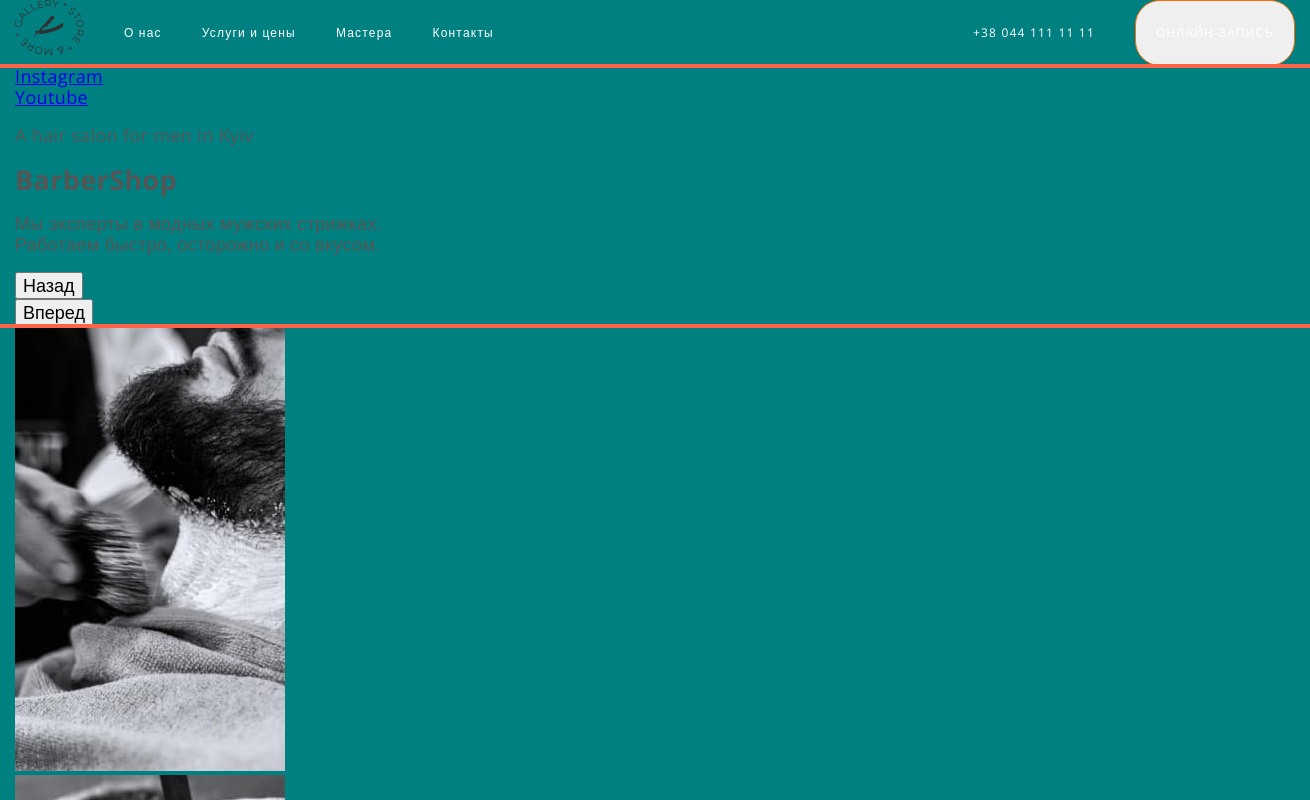
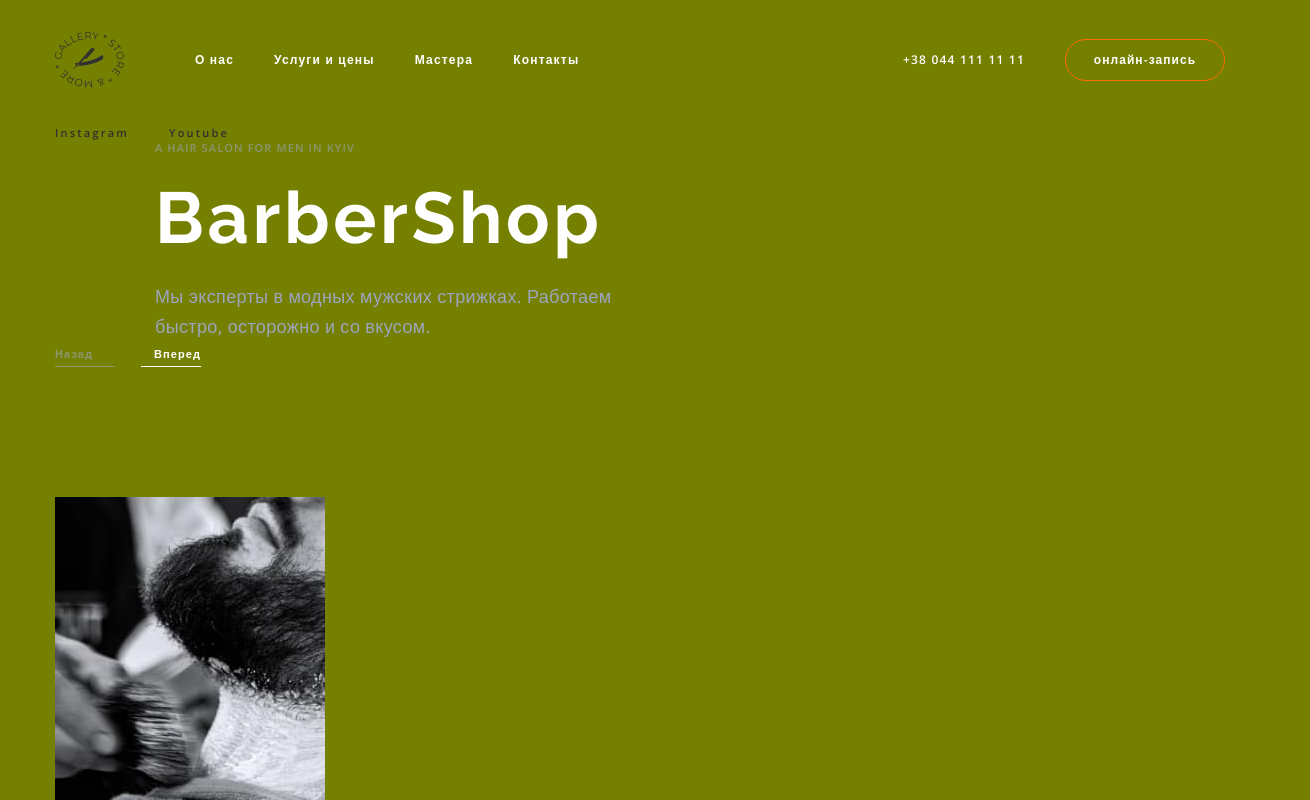
Before and after one commit to EvgenyShokotko/Barber, a plain HTML site: page index.html in a window 1280 px wide. Shown: the top 800 px of the page, 1310 px wide, since content can reach past the window. Drawn offline with nearby package versions, Linux system fonts and the light colour scheme.

Commit message:
begining

```diff
--- a/css/styles.css
+++ b/css/styles.css
@@ -1,24 +1,35 @@
 :root {
 	--main-text-color: rgba(85, 85, 85, 1);
-
+	--link-text-color: #ffffff;
+	--accent-color: rgba(255, 108, 0, 1);
 }
-
-
-
 h1,
 h2,
 h3,
 h4,
 h5,
-h6 {
+h6,
+p {
 	margin: 0;
+}
+button {
+	font-family: inherit;
+	padding: 0;
+	border: none;
+	cursor: pointer;
+}
+img {
+	display: block;
+}
+a {
+	color: inherit;
+	text-decoration: none;
 }
 /* Общие стили */
 body {
 	/* background-color: rgba(255, 255, 255, 1); */
-    background-color: teal;
-    font-family: 'Open Sans', sans-serif;
-    font-family: 400px;
+	background-color: rgb(117, 128, 0);
+	font-family: "Open Sans", sans-serif;
 	font-size: 18px;
 	color: var(--main-text-color);
 	letter-spacing: 0.02em;
@@ -30,70 +41,168 @@ body {
 }
 
 .conteiner {
-    width: 1310px;
-    outline: 2px solid tomato;
+	width: 1200px;
+	/* outline: 2px solid tomato; */
 	margin-left: auto;
 	margin-right: auto;
 	padding-left: 15px;
 	padding-right: 15px;
 }
 
-/* Футтер */
-.conteiner.head {
+/*-------------Логотип и навигация-------------- */
+.conteiner.header-conteiner {
 	display: flex;
-        text-align: center;
-        /* padding-top: 52px; */
+	align-items: center;
+}
+.logo {
+	margin-right: 71px;
+}
+.list.navigation {
+	display: flex;
+	align-items: center;
+}
+.item-navigation {
+}
+.item-navigation:not(:last-child) {
+	margin-right: 40px;
+}
+.link-navigation {
+	display: block;
+	padding-top: 52px;
+	padding-bottom: 52px;
+
+	font-weight: 600;
+	font-size: 12px;
+	line-height: 1.33;
+	letter-spacing: 0.1em;
+	text-decoration: none;
+	color: var(--link-text-color);
+}
+.link-navigation:hover,
+.link-navigation:focus,
+.link-phone:hover,
+.link-phone:focus,
+.btn:hover,
+.btn:focus {
+	color: var(--accent-color);
+}
+.contacts {
+	display: flex;
+	margin-left: auto;
+	align-items: center;
+}
+.link-phone {
+	display: block;
+	margin-right: 40px;
+	padding-top: 52px;
+	padding-bottom: 52px;
+
+	font-weight: 600;
+	font-size: 12px;
+	line-height: 1.33;
+	letter-spacing: 0.1em;
+	text-decoration: none;
+	color: var(--link-text-color);
 }
 
+.btn {
+	padding: 12px 20px;
+	max-width: 200px;
+	min-width: 160px;
+	min-height: 40px;
 
-.list.nav {
+	font-weight: 600;
+	font-size: 12px;
+	line-height: 1.33;
+	letter-spacing: 0.09em;
+
+	background-color: transparent;
+	border: 1px solid var(--accent-color);
+	border-radius: 25px;
+	color: var(--link-text-color);
+}
+/*---------------------------- Секция герой-------------------- */
+.hero-section {
+	padding-bottom: 130px;
+}
+.social-links {
 	display: flex;
-    margin-left: 40px;
 }
-.list-nav-item:not(:last-child) {
+.item-social:not(:last-child) {
 	margin-right: 40px;
 }
-.button.first {
-    margin-left: 40px;
+.link-social {
+	font-weight: 600;
+	font-size: 11px;
+	line-height: 1.36;
+	letter-spacing: 0.2em;
+	color: #303030;
 }
-.phone {
-    display: flex;
-    margin-left: auto;
+.link-social:hover,
+.link-social:focus {
+	color: var(--accent-color);
+}
+.hero-description {
+	width: 476px;
+	margin-left: 100px;
+}
+.uppertitle {
+	margin-bottom: 20px;
+
+	font-weight: 600;
+	font-size: 11px;
+	line-height: 1.36;
+	letter-spacing: 0.1em;
+	text-transform: uppercase;
+	color: rgba(157, 164, 189, 0.6);
+}
+.main-title {
+	margin-bottom: 20px;
+
+	font-family: "Raleway";
+	font-weight: 700;
+	font-size: 72px;
+	line-height: 1.18;
+	letter-spacing: 0.05em;
+	color: var(--link-text-color);
+}
+.subtitle {
+	font-weight: 400;
+	font-size: 18px;
+	line-height: 1.67;
+
+	letter-spacing: 0.02em;
+
+	color: rgb(157, 164, 189);
 }
 
-.link-nav {
-    display: block;
-    padding-top: 25px;
-    padding-bottom: 25px;
+.btn-group {
+	display: flex;
+}
+.item-btn:not(:last-child) {
+	margin-right: 26px;
+}
+.btn-navigation.back {
+	color: rgba(157, 164, 189, 0.6);
+	border-bottom: 1px solid rgba(157, 164, 189, 0.6);
+	text-align: left;
+}
+.btn-navigation {
+	min-width: 60px;
+	max-width: 80px;
+	min-height: 24px;
 
-    text-decoration: none;
-    font-weight: 600px;
-    font-size: 12px;
-    line-height: 1.33;
-    color: rgba(255, 255, 255, 1);
+	text-align: right;
+	font-weight: 600;
+	font-size: 11px;
+	line-height: 1.36;
 	letter-spacing: 0.1em;
+	color: var(--link-text-color);
+	background-color: transparent;
+
+	border-bottom: 1px solid var(--link-text-color);
 }
-.link-nav:hover,
-.link-nav:focus {
-    color: rgba(255, 108, 0, 1);
+/* ----------------О нас------------------------------ */
+.about {
+	padding-bottom: 130px;
 }
-.button {
-    min-width: 160px;
-    padding: 12px 20px;
-
-    font-family: 600px;
-    font-size: 12px;
-    line-height: 1.33;
-    color: rgba(255, 255, 255, 1);
-    letter-spacing: 0.09em;
-    text-transform: uppercase;
-
-    border: 1px solid rgba(255, 108, 0, 1);
-    border-radius: 25px;
-    cursor: pointer;
-}
-.button:hover,
-.button:focus {
-    border: 1px solid rgb(205, 32, 32);
-    color: rgb(205, 32, 32);
-}
--- a/index.html
+++ b/index.html
@@ -13,48 +13,48 @@
 <body>
     <!-- Шапка (логотип, навигация) -->
     <header class="header">
-        <div class="conteiner head">
-        <a href="index.html" aria-label="логотип сайта">
+        <div class="conteiner header-conteiner">
+        <a class="logo" href="index.html" aria-label="логотип сайта">
             <img src="./image/logo.png" alt="логотип BarberShop" width="69" height="56">
         </a>
-        <nav class="nav">
-        <ul class="list nav">
-            <li class="list-nav-item"><a class="link-nav"  href="#">О нас</a></li>
-            <li class="list-nav-item"><a class="link-nav" href="">Услуги и цены</a></li>
-            <li class="list-nav-item"><a class="link-nav" href="">Мастера</a></li>
-            <li class="list-nav-item"><a class="link-nav" href="">Контакты</a></li>
+        <nav class="navigation">
+        <ul class="list navigation">
+            <li class="item-navigation"><a class="link-navigation"  href="#">О нас</a></li>
+            <li class="item-navigation"><a class="link-navigation" href="">Услуги и цены</a></li>
+            <li class="item-navigation"><a class="link-navigation" href="">Мастера</a></li>
+            <li class="item-navigation"><a class="link-navigation" href="">Контакты</a></li>
         </ul>
         </nav>
-        <div class="phone">
-            <a class="link-nav" href="tel:380441111111">+38 044 111 11 11</a>
-            <button class="button first" type="button">онлайн-запись</button>
+        <div class="contacts">
+            <a class="link-phone" href="tel:380441111111">+38 044 111 11 11</a>
+            <button class="btn" type="button">онлайн-запись</button>
         </div>
         </div>
     </header>
     <!-- Основной контент -->
     <main>
         <!-- Секция герой -->
-        <section>
-            <div class="conteiner">
-            <ul class="list">
-                <li><a href="https://www.instagram.com" target="_blank" rel="noopener noreferrer">Instagram</a></li>
-                <li><a href="https://www.youtube.com" target="_blank" rel="noopener noreferrer">Youtube</a></li>
+        <section class="hero-section">
+            <div class="conteiner hero-conteiner">
+            <ul class="list social-links">
+                <li class="item-social" ><a class="link-social" href="https://www.instagram.com" target="_blank" rel="noopener noreferrer">Instagram</a></li>
+                <li class="item-social" ><a class="link-social" href="https://www.youtube.com" target="_blank" rel="noopener noreferrer">Youtube</a></li>
             </ul>
-            <div>
-            <p lang="en">A hair salon for men in Kyiv</p>
-            <h1 lang="en">BarberShop</h1>
-            <p lang="en">Мы эксперты в модных мужских стрижках.<br/>
+            <div class="hero-description">
+            <p class="uppertitle" lang="en">A hair salon for men in Kyiv</p>
+            <h1 class="main-title" lang="en">BarberShop</h1>
+            <p class="subtitle">Мы эксперты в модных мужских стрижках.
                          Работаем быстро, осторожно и со вкусом.</p>
             </div>
-            <ul class="list">
-                <li><button type="button">Назад</button></li>
-                <li><button type="button">Вперед</button></li>
+            <ul class="list btn-group">
+                <li class="item-btn"><button class="btn-navigation back" type="button">Назад</button></li>
+                <li class="item-btn"><button class="btn-navigation" type="button">Вперед</button></li>
             </ul>
             </div>
         </section>
         <!-- О нас -->
-        <section>
-            <div class="conteiner">
+        <section class="about">
+            <div class="conteiner flex-about">
             <ul class="list">
                 <li>
                     <img src="./image/img-1.jpg" alt="бритье бороды" width="270" height="445">
```
Lines whose indentation alone changed are shown as unchanged.
